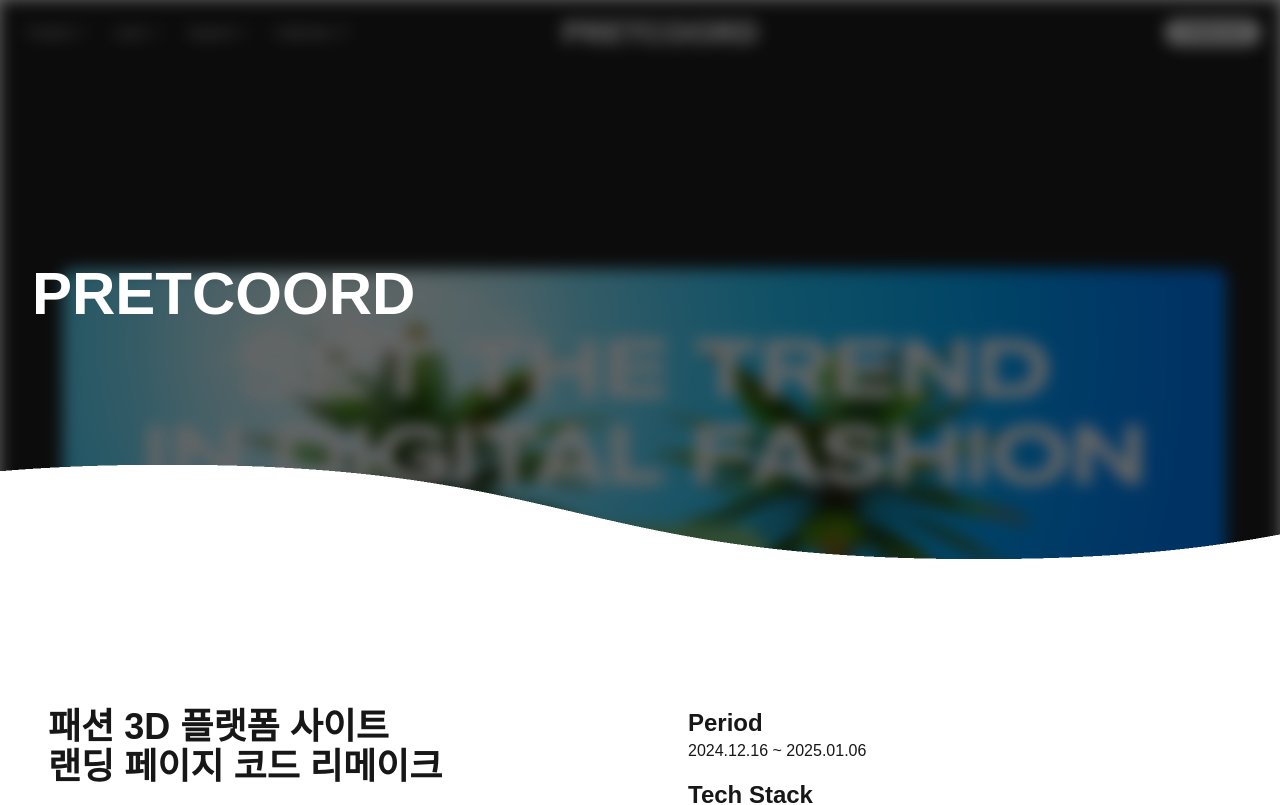
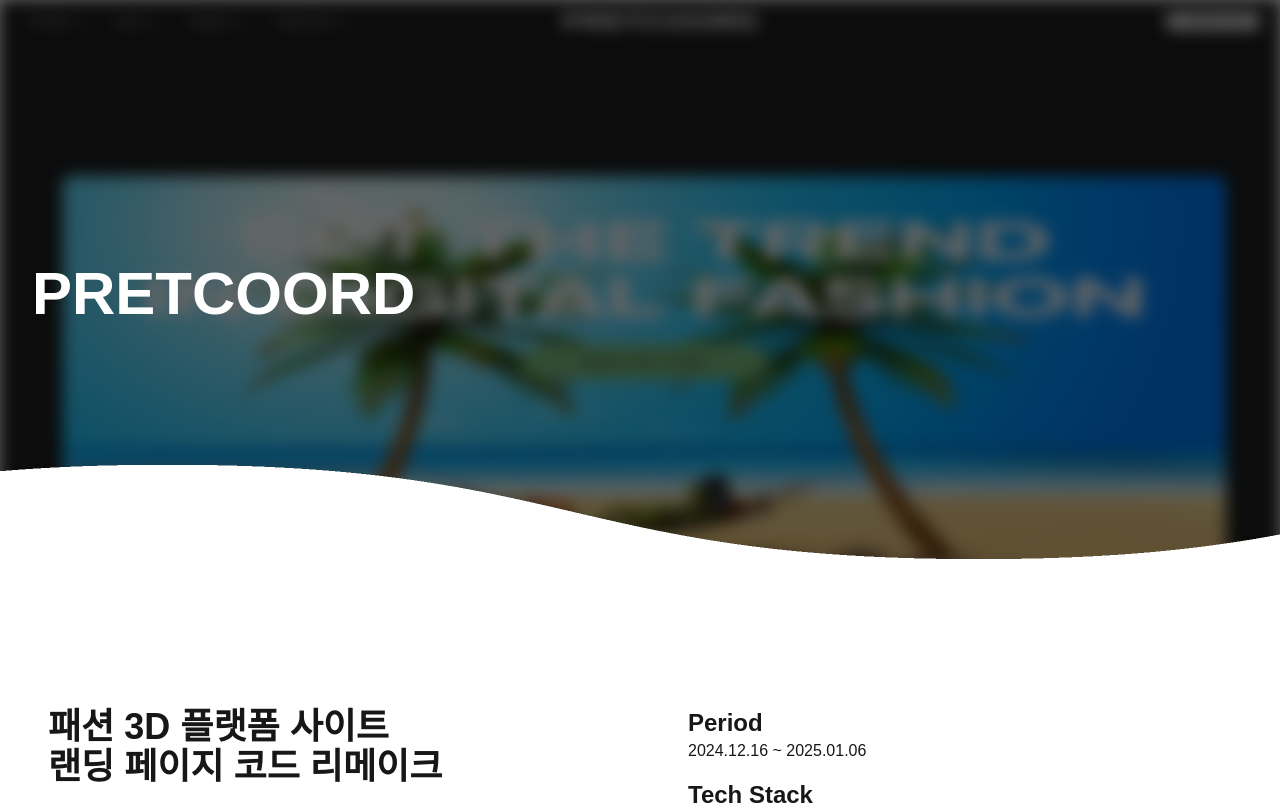
Before and after one commit to peaceRyun/project_ygportfolio, a Next.js app: page /projects/2 in a window 1280 px wide. Shown: the top 805 px of the page. Built offline with nearby package versions, Linux system fonts and the light colour scheme.

Commit message:
project=> img 태그 Next image태그로 수정. // vercel.json 추가.

```diff
--- a/src/app/projects/[id]/page.jsx
+++ b/src/app/projects/[id]/page.jsx
@@ -1,6 +1,7 @@
 'use client';
 
 import { portfoliodata } from '@/app/api/data';
+import Image from 'next/image';
 import Link from 'next/link';
 import { useParams } from 'next/navigation';
 
@@ -37,7 +38,7 @@
                 <div className='absolute top-1/2 left-0 -translate-y-1/2 mx-auto flex flex-col justify-center z-20 w-full max-w-[1400px] px-8 max-lg:max-w-auto max-sm:max-w-auto max-sm:px-5'>
                     <h3 className='text-white text-6xl font-bold'>{title}</h3>
                 </div>
-                <img src={src} alt={alt} className='absolute top-0 left-0 z-0 blur-sm' />
+                <Image src={src} alt={alt} className='absolute top-0 left-0 z-0 blur-sm' fill />
                 <div className='absolute inset-0 w-full h-full z-10 bg-black opacity-60'></div>
                 <div className='waveAni absolute bottom-[-76px] left-0 w-[5000px] h-[247px] z-30 object-contain max-lg:bottom-0 max-lg:h-[160px]'></div>
             </section>
```
Also changed, not shown: vercel.json (added).
